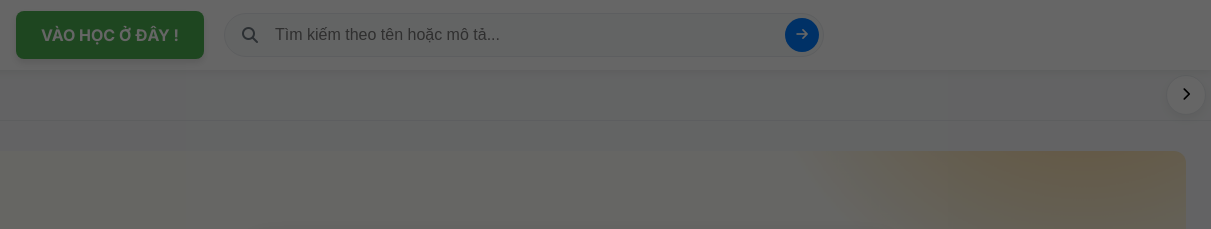
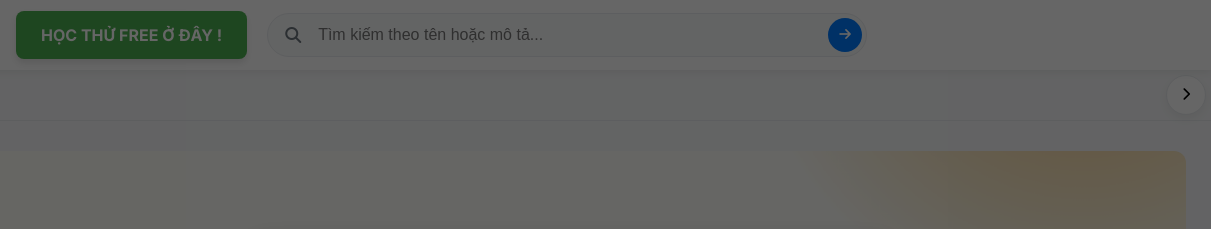
Before and after one commit to duongngoclam2802/khoahocvip, a plain HTML site: page index.html in a window 1280 px wide. Shown: the top 229 px of the page, 69-1280 px from the left. Drawn offline with nearby package versions, Linux system fonts and the light colour scheme.

Commit message:
Update index.html

```diff
--- a/index.html
+++ b/index.html
@@ -235,8 +235,8 @@
         <div class="header-container">
             <a href="/" class="logo-container" title="Trang chủ KHOAHOCVIP">
                 <img src="iogo.png" alt="lg">
-                <a href="http://khoahocvip.io.vn/sheet" target="_blank" class="nut-xem-sheet">
-                <div>VÀO HỌC Ở ĐÂY !</div>
+                <a href="http://khoahocvip.io.vn/hocthu" target="_blank" class="nut-xem-sheet">
+                <div>HỌC THỬ FREE Ở ĐÂY !</div>
                 </a>
             </a>
             <div class="search-container">
```
